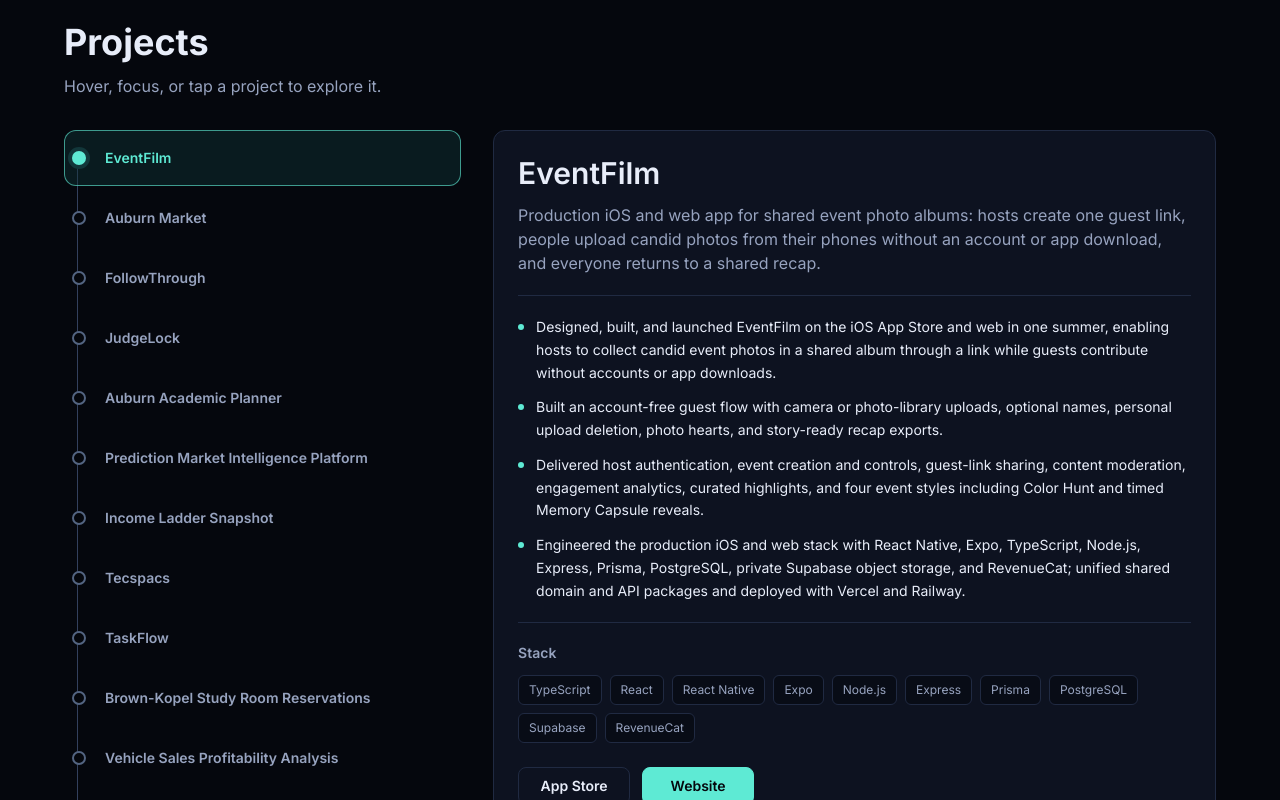
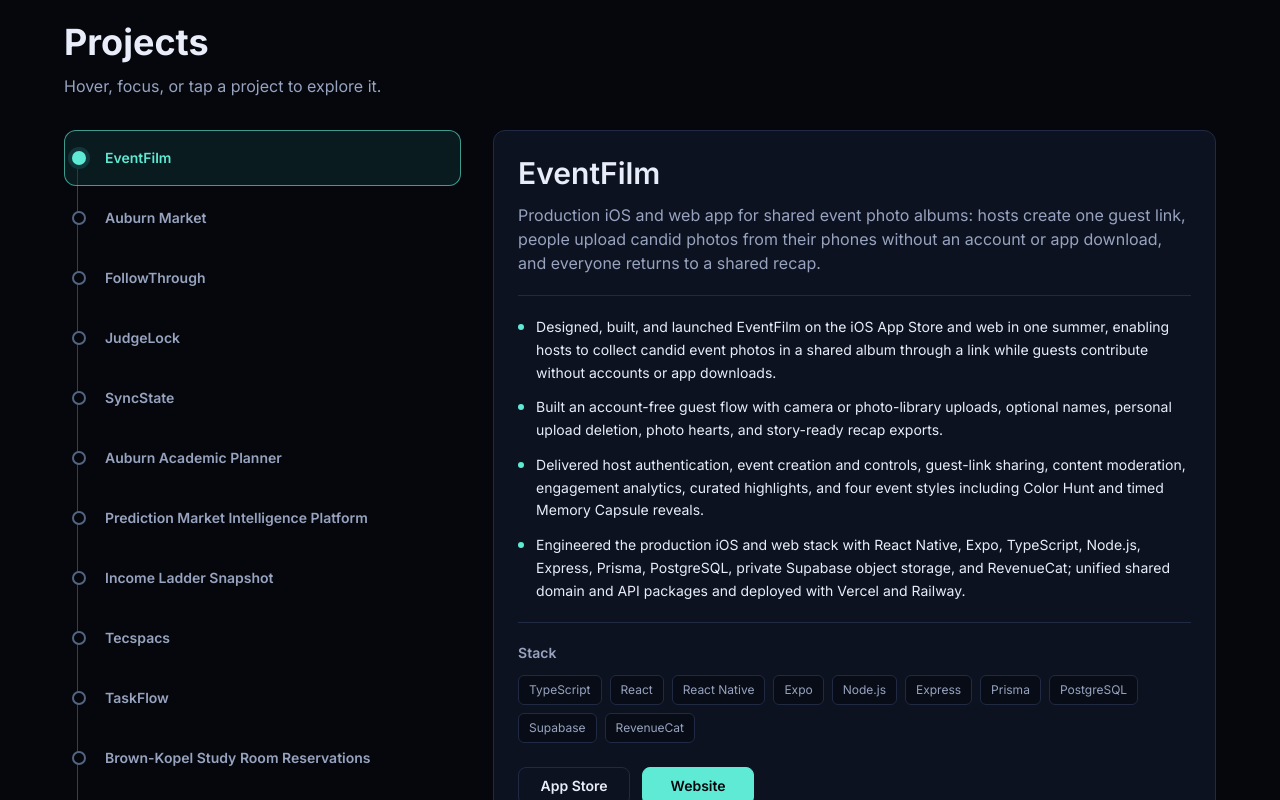
Before and after one commit to fernando-ace/Portfolio-Website, a React (Vite) app: page / in a window 1280 px wide. Shown: the part 3200-4000 px from the top of the page. Built offline with nearby package versions, Linux system fonts and the light colour scheme.

Commit message:
Add SyncState to portfolio projects

```diff
--- a/src/data/portfolioData.js
+++ b/src/data/portfolioData.js
@@ -147,6 +147,18 @@
     liveLabel: "npm Package"
   },
   {
+    name: "SyncState",
+    description:
+      "Type-safe state management library that keeps one authoritative Electron state store synchronized across main and sandboxed renderer processes, with React hooks.",
+    highlights: [
+      "Routes typed reads, writes, and subscriptions through a narrow contextBridge API while keeping the canonical state in Electron's main process.",
+      "Synchronizes changed keys across subscribed windows and cleans up renderer subscriptions when their webContents are destroyed.",
+      "Includes a renderer cache and React hook that avoid loading-only renders and guard against stale initial reads overwriting newer subscription events."
+    ],
+    stack: ["TypeScript", "Electron", "React", "IPC", "Vite", "Vitest", "tsup"],
+    githubHref: "https://github.com/fernando-ace/syncstate"
+  },
+  {
     name: "Auburn Academic Planner",
     description:
       "Degree Works-native academic planning assistant that turns current progress and planned-path PDFs into advisor-safe preparation notes.",
```
